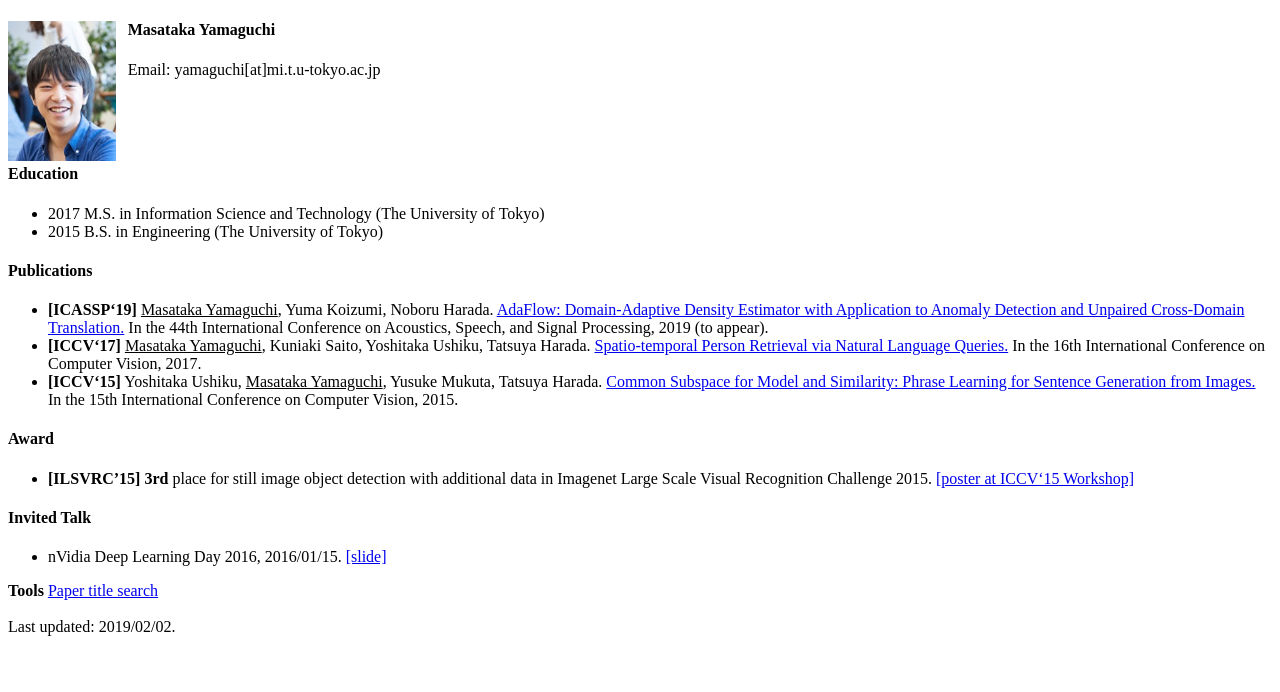
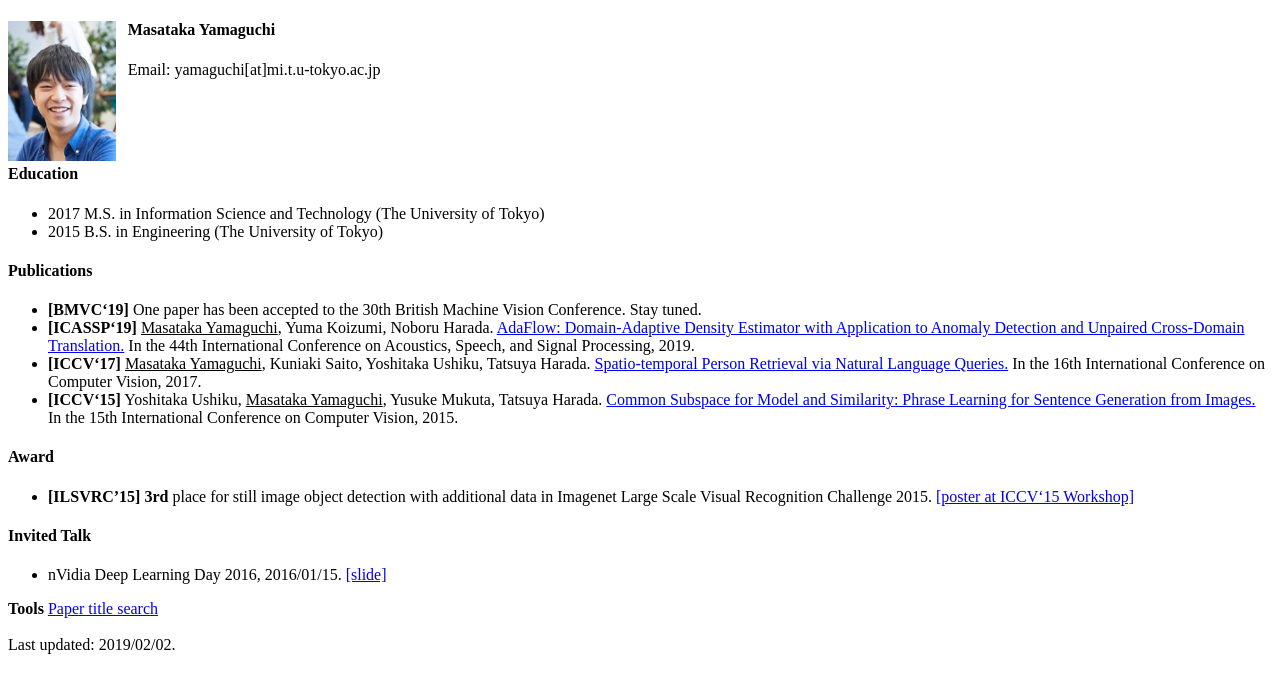
Before and after one commit to ymgcmstk/ymgcmstk.github.io, a plain HTML site: page index.html in a window 1280 px wide. Drawn offline with Linux system fonts and the light colour scheme.

Commit message:
Update index.html

```diff
--- a/index.html
+++ b/index.html
@@ -38,7 +38,8 @@
       <div>
         <h4>Publications</h4>
         <ul>
-          <li><b>[ICASSP‘19]</b> <u>Masataka Yamaguchi</u>, Yuma Koizumi, Noboru Harada. <a href="https://arxiv.org/abs/1812.05796">AdaFlow: Domain-Adaptive Density Estimator with Application to Anomaly Detection and Unpaired Cross-Domain Translation.</a> In the 44th International Conference on Acoustics, Speech, and Signal Processing, 2019 (to appear).</li>
+          <li><b>[BMVC‘19]</b> One paper has been accepted to the 30th British Machine Vision Conference. Stay tuned.</li>
+          <li><b>[ICASSP‘19]</b> <u>Masataka Yamaguchi</u>, Yuma Koizumi, Noboru Harada. <a href="https://arxiv.org/abs/1812.05796">AdaFlow: Domain-Adaptive Density Estimator with Application to Anomaly Detection and Unpaired Cross-Domain Translation.</a> In the 44th International Conference on Acoustics, Speech, and Signal Processing, 2019.</li>
           <li><b>[ICCV‘17]</b> <u>Masataka Yamaguchi</u>, Kuniaki Saito, Yoshitaka Ushiku, Tatsuya Harada. <a href="https://arxiv.org/pdf/1704.07945">Spatio-temporal Person Retrieval via Natural Language Queries.</a> In the 16th International Conference on Computer Vision, 2017.</li>
           <li><b>[ICCV‘15]</b> Yoshitaka Ushiku, <u>Masataka Yamaguchi</u>, Yusuke Mukuta, Tatsuya Harada. <a href="http://www.cv-foundation.org/openaccess/content_iccv_2015/papers/Ushiku_Common_Subspace_for_ICCV_2015_paper.pdf">Common Subspace for Model and Similarity: Phrase Learning for Sentence Generation from Images.</a> In the 15th International Conference on Computer Vision, 2015.</li>
         </ul>
```
